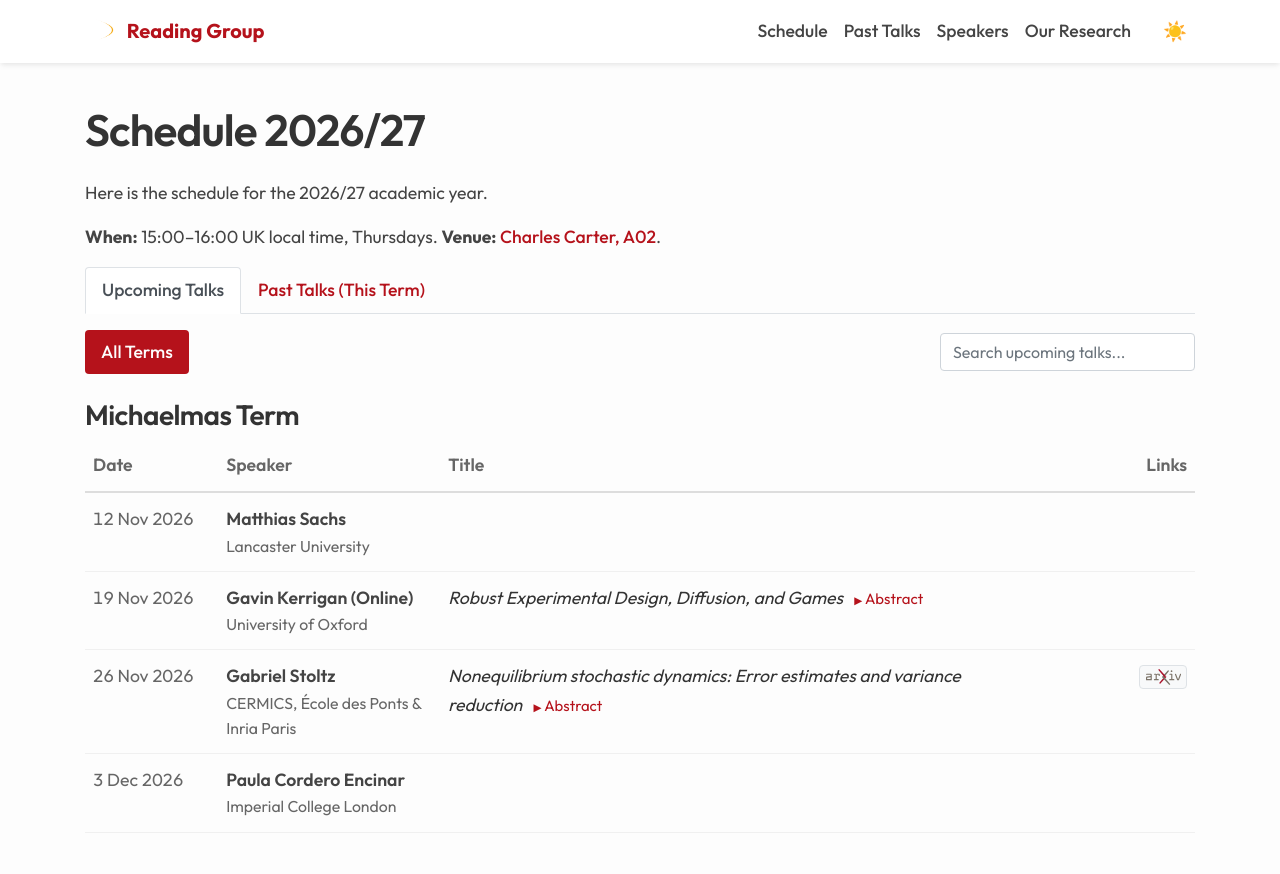
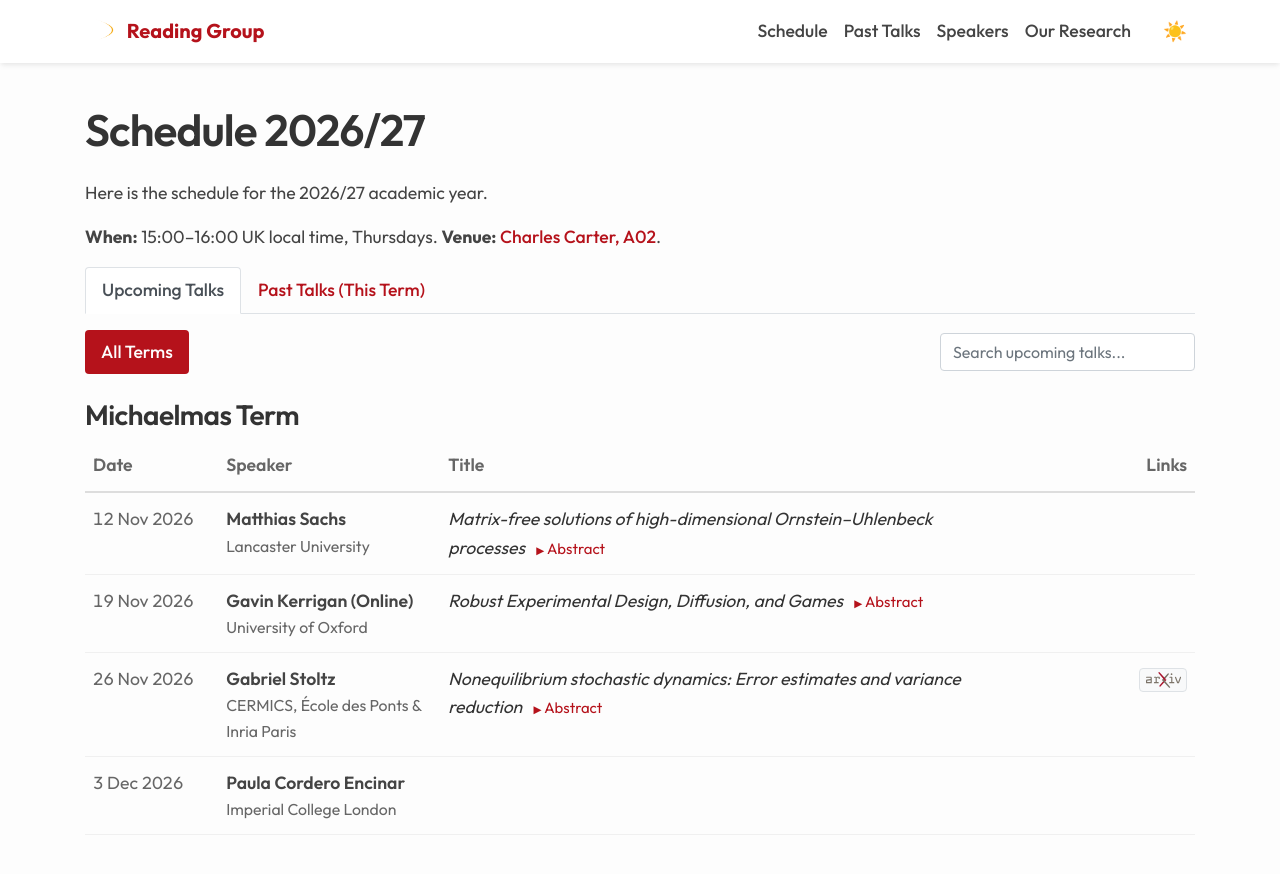
Before and after one commit to LU-CSML/lu-csml.github.io, a Jekyll site: the page built from schedule.md, in a window 1280 px wide. Shown: the top 874 px of the page. Built offline with Jekyll 4.4.1, drawn with Linux system fonts in a browser that asks for light colours; some of the changed lines change nothing that is shown.

Commit message:
Update talks.yml

```diff
--- a/_data/talks.yml
+++ b/_data/talks.yml
@@ -34,6 +34,8 @@
 - date: 2026-11-12
   speaker: Matthias Sachs
   affiliation: Lancaster University
+  title: 'Matrix-free solutions of high-dimensional Ornstein–Uhlenbeck processes'
+  abstract: 'Symmetric splitting integrators for Langevin-type dynamics, such as BAOAB, require the repeated solution of an Ornstein–Uhlenbeck (OU) process determined by the friction and noise coefficients of the equation. In realistic heat-bath models, the friction matrix is typically large, sparse and configuration-dependent. In such settings, the cost of standard solvers for the OU step scales as $O(d^3)$, where $d$ is the dimension of the system. In this talk I will introduce a family of matrix-free solvers that avoid this cubic scaling and sample the OU step at a cost of $O(d)$ for sparse and $O(d^2)$ for dense friction matrices.'
 
 - date: 2026-11-05
   speaker: Alexandra Borkowski
```
